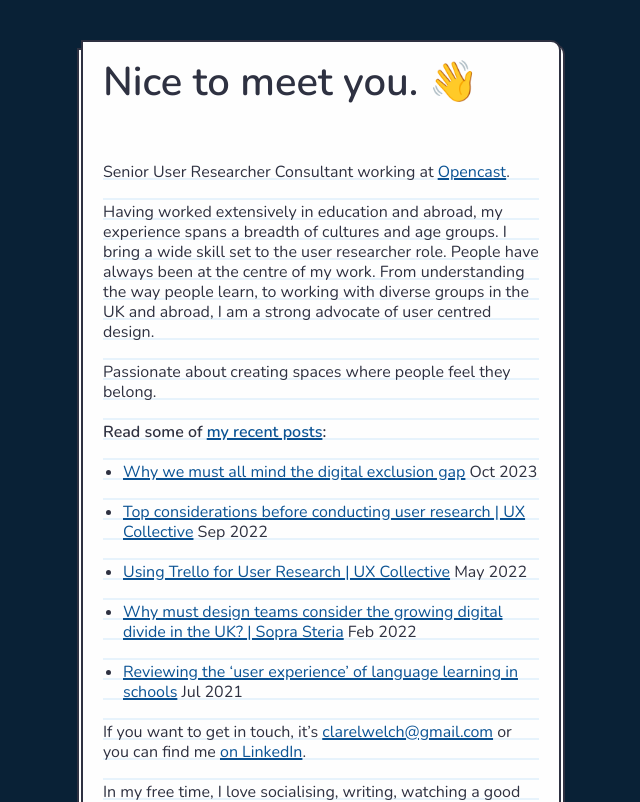
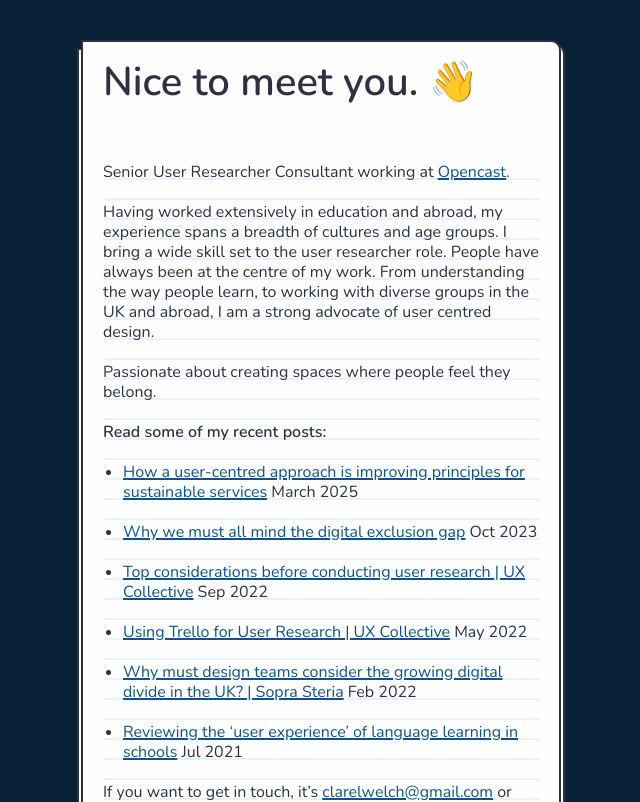
Before and after one commit to mxdvl/clare, a SvelteKit app: page / in a window 1280 px wide. Shown: the top 802 px of the page, without its empty margins (319-959 px from the left). Built offline with nearby package versions, Linux system fonts and the light colour scheme.

Commit message:
feat: add new post

```diff
--- a/package.json
+++ b/package.json
@@ -46,6 +46,7 @@
   "pnpm": {
     "onlyBuiltDependencies": [
       "esbuild",
+      "sharp",
       "svelte-preprocess"
     ]
   }
--- a/src/routes/(page)/+page.svelte
+++ b/src/routes/(page)/+page.svelte
@@ -6,8 +6,7 @@
 
 <p class="bold">
   Senior User Researcher Consultant working at <a
-		href="https://opencastsoftware.com/"
-		>Opencast</a
+    href="https://opencastsoftware.com/">Opencast</a
   >.
 </p>
 
@@ -21,11 +20,16 @@
 
 <p>Passionate about creating spaces where people feel they belong.</p>
 
-<h2>
-	Read some of <a href="https://clarelwelch.medium.com/">my recent posts</a>:
-</h2>
+<h2>Read some of my recent posts:</h2>
 
 <ul>
+  <li>
+    <a
+      href="https://opencastsoftware.com/insights/blog/2025/march/how-a-user-centred-approach-is-improving-principles-for-sustainable-services/"
+      >How a user-centred approach is improving principles for sustainable
+      services
+    </a> March 2025
+  </li>
   <li>
     <a
       href="https://opencastsoftware.com/insights/blog/2023/october/why-we-must-all-mind-the-digital-exclusion-gap/"
```
Lines whose indentation alone changed are shown as unchanged.
